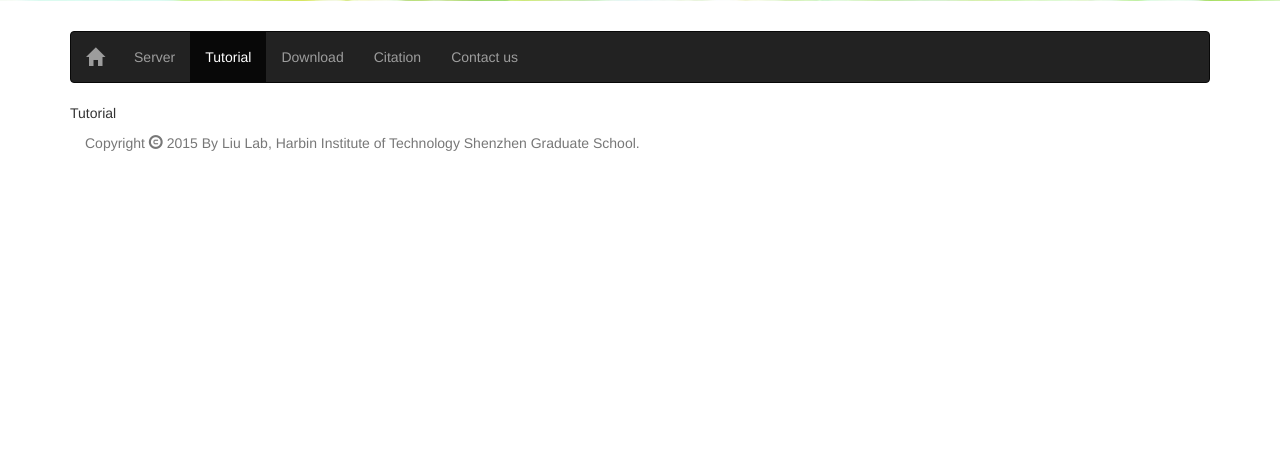
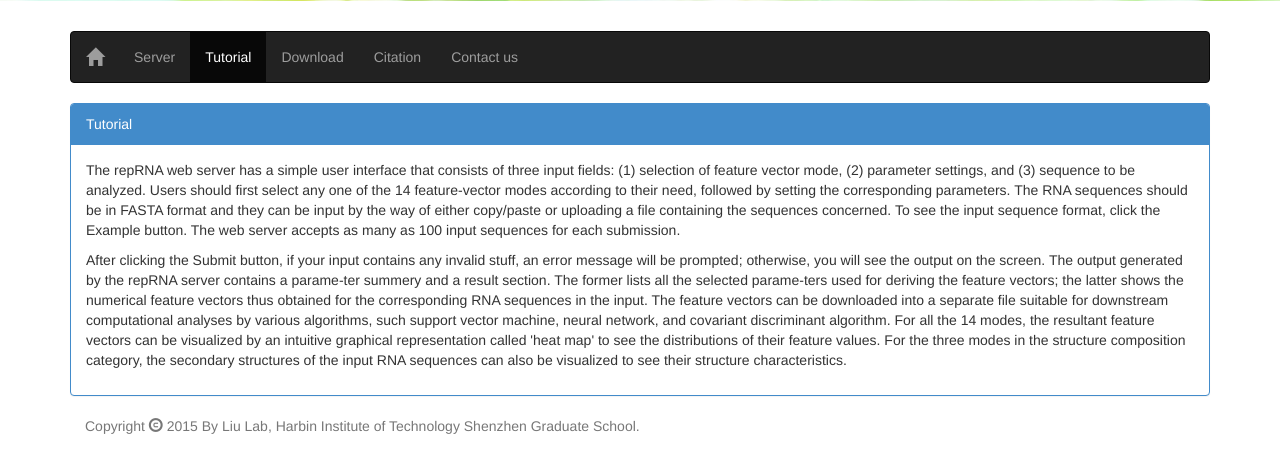
Before and after one commit to liufule12/repRNA_Web, a Flask app: page /tutorial.html in a window 1280 px wide. Shown: the part 239-712 px from the top of the page. Run offline with Flask 2, Linux system fonts and the light colour scheme; some libraries are stand-ins or nearby versions.

Commit message:
add info

```diff
--- a/webserver/templates/contact.html
+++ b/webserver/templates/contact.html
@@ -16,9 +16,7 @@
 {% block content %}
     <div class="panel panel-primary">
         <div class="panel-heading">
-            <h4 class="panel-title">
-                <span class="glyphicon glyphicon-envelope"></span> Contact us
-            </h4>
+            Contact us
         </div>
 
         <div class="panel-body">
--- a/webserver/templates/tutorial.html
+++ b/webserver/templates/tutorial.html
@@ -12,5 +12,13 @@
 {% endblock %}
 
 {% block content %}
-    <p>Tutorial</p>
+    <div class="panel panel-primary">
+        <div class="panel-heading">
+            Tutorial
+        </div>
+        <div class="panel-body">
+            <p>The repRNA web server has a simple user interface that consists of three input fields: (1) selection of feature vector mode, (2) parameter settings, and (3) sequence to be analyzed. Users should first select any one of the 14 feature-vector modes according to their need, followed by setting the corresponding parameters. The RNA sequences should be in FASTA format and they can be input by the way of either copy/paste or uploading a file containing the sequences concerned. To see the input sequence format, click the Example button. The web server accepts as many as 100 input sequences for each submission.</p>
+            <p>After clicking the Submit button, if your input contains any invalid stuff, an error message will be prompted; otherwise, you will see the output on the screen. The output generated by the repRNA server contains a parame-ter summery and a result section. The former lists all the selected parame-ters used for deriving the feature vectors; the latter shows the numerical feature vectors thus obtained for the corresponding RNA sequences in the input. The feature vectors can be downloaded into a separate file suitable for downstream computational analyses by various algorithms, such support vector machine, neural network, and covariant discriminant algorithm. For all the 14 modes, the resultant feature vectors can be visualized by an intuitive graphical representation called 'heat map' to see the distributions of their feature values. For the three modes in the structure composition category, the secondary structures of the input RNA sequences can also be visualized to see their structure characteristics.</p>
+        </div>
+    </div>
 {% endblock %}
```
Also changed, not shown: webserver/templates/citation.html (+8 -1 lines), webserver/templates/download.html (+8 -1 lines), webserver/templates/home.html (+8 -1 lines).
